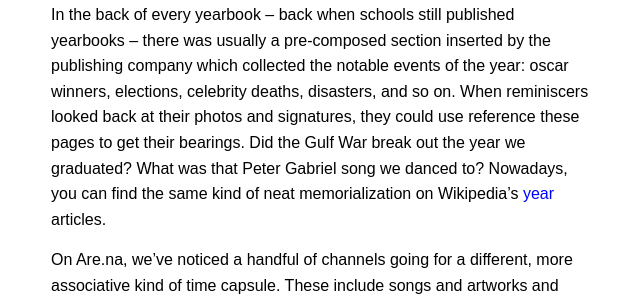
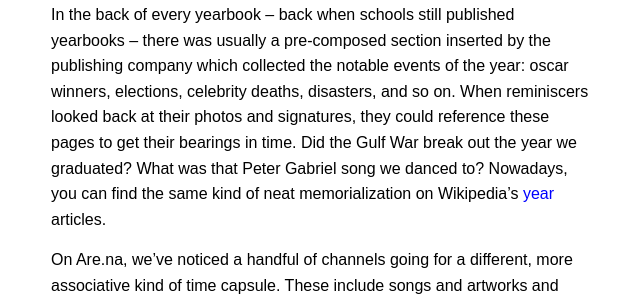
Before and after one commit to aredotna/building, a Jekyll site: the page built from _posts/2018-11-01-through-the-years.markdown, in a window 1280 px wide. Shown: the part 631-931 px from the top of the page, without its empty margins (319-959 px from the left). Built offline with Jekyll 4.4.1, drawn with Linux system fonts in a browser that asks for light colours; grey boxes are pictures that could not be loaded.

Commit message:
Update 2018-11-01-through-the-years.markdown

```diff
--- a/_posts/2018-11-01-through-the-years.markdown
+++ b/_posts/2018-11-01-through-the-years.markdown
@@ -15,7 +15,7 @@ description: "A collection of notable years, frozen in digital amber"
   <img src="https://i.pinimg.com/originals/71/df/6b/71df6b194f7b1603ea419f50d8d5bbaa.jpg" />
 </figure>
 
-In the back of every yearbook – back when schools still published yearbooks – there was usually a pre-composed section inserted by the publishing company which collected the notable events of the year: oscar winners, elections, celebrity deaths, disasters, and so on. When reminiscers looked back at their photos and signatures, they could use reference these pages to get their bearings. Did the Gulf War break out the year we graduated? What was that Peter Gabriel song we danced to? Nowadays, you can find the same kind of neat memorialization on Wikipedia's [year](https://en.wikipedia.org/wiki/2004) articles.
+In the back of every yearbook – back when schools still published yearbooks – there was usually a pre-composed section inserted by the publishing company which collected the notable events of the year: oscar winners, elections, celebrity deaths, disasters, and so on. When reminiscers looked back at their photos and signatures, they could reference these pages to get their bearings in time. Did the Gulf War break out the year we graduated? What was that Peter Gabriel song we danced to? Nowadays, you can find the same kind of neat memorialization on Wikipedia's [year](https://en.wikipedia.org/wiki/2004) articles.
 
 On Are.na, we've noticed a handful of channels going for a different, more associative kind of time capsule. These include songs and artworks and events, but they also go for emotional flavor. Assembled below is a chronological collection of media, marking cultural moments in time.
 
```
